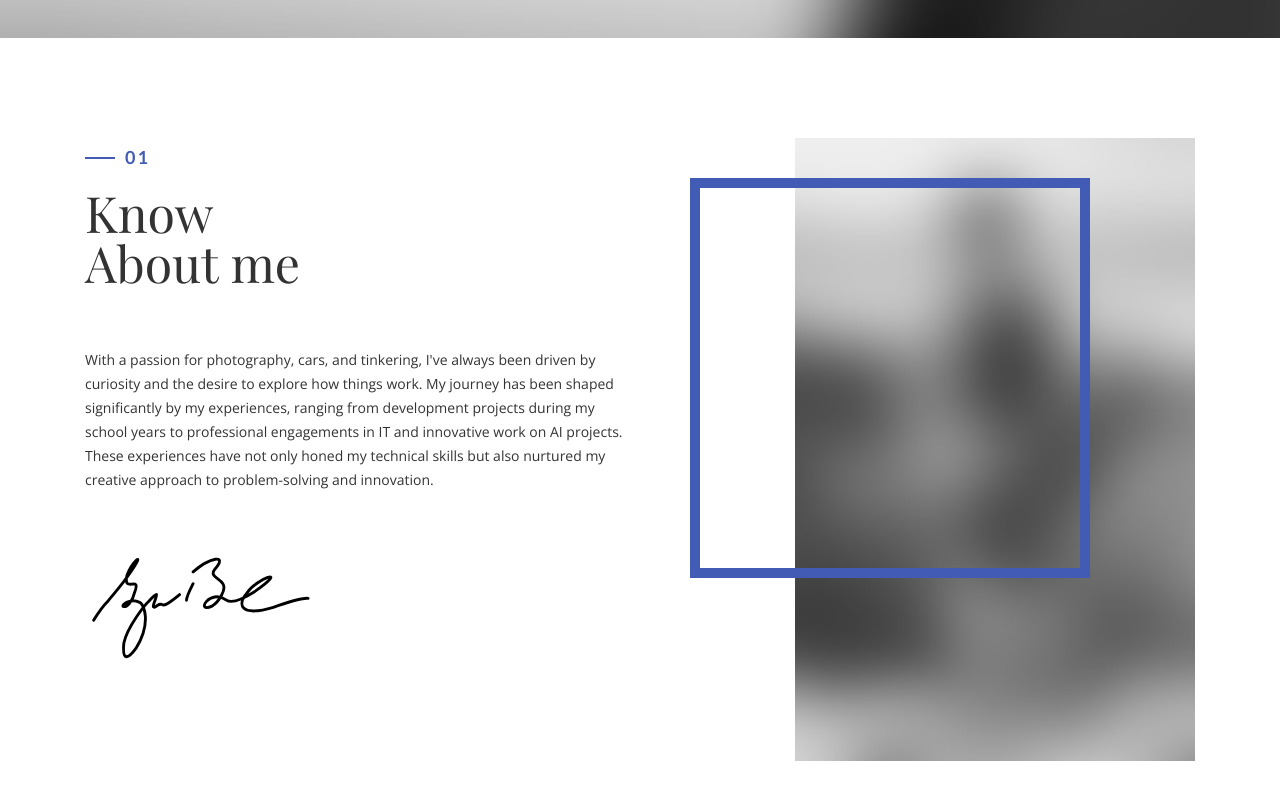
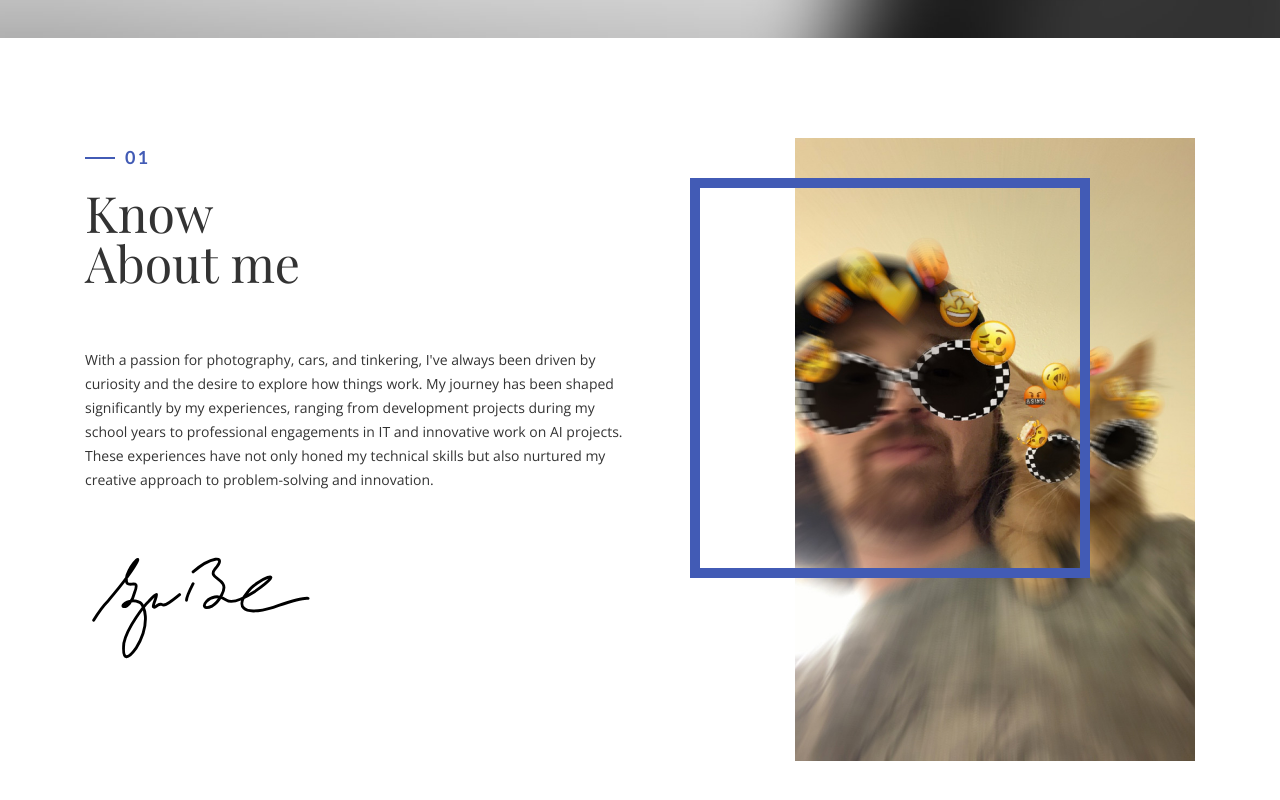
Before and after one commit to CrowMother/CrowMother.github.io, a plain HTML site: page index.html in a window 1280 px wide. Shown: the part 762-1562 px from the top of the page. Drawn offline with nearby package versions, Linux system fonts and the light colour scheme; files whose address does not match are found by name; a web font is replaced by a local one.

Commit message:
uploaded image on myself

```diff
--- a/index.html
+++ b/index.html
@@ -76,7 +76,7 @@
             <div class="col-md-6 about-img-div">
                 <div class="about-border" data-aos="fade-up" data-aos-delay=".5"></div>
                 <!--change about image to one of me-->
-                <img src="img/about-img.jpg" width="400" class="img-responsive" alt="" align="right" data-aos="fade-right" data-aos-delay="0" />
+                <img src="img/about-img2.jpg" width="400" class="img-responsive" alt="" align="right" data-aos="fade-right" data-aos-delay="0" />
             </div>
         </div>
     </div>
```
Also changed, not shown: img/about-img2.jpg (added).
